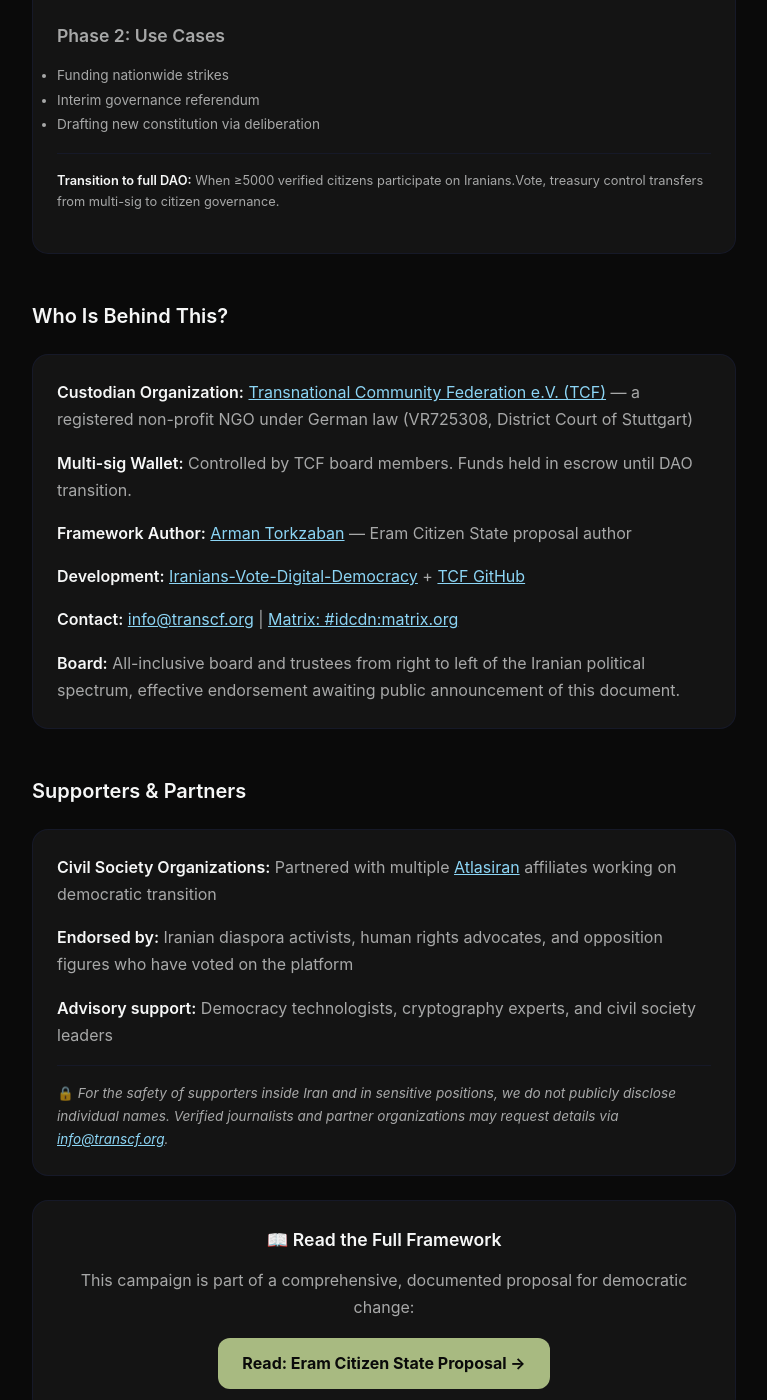
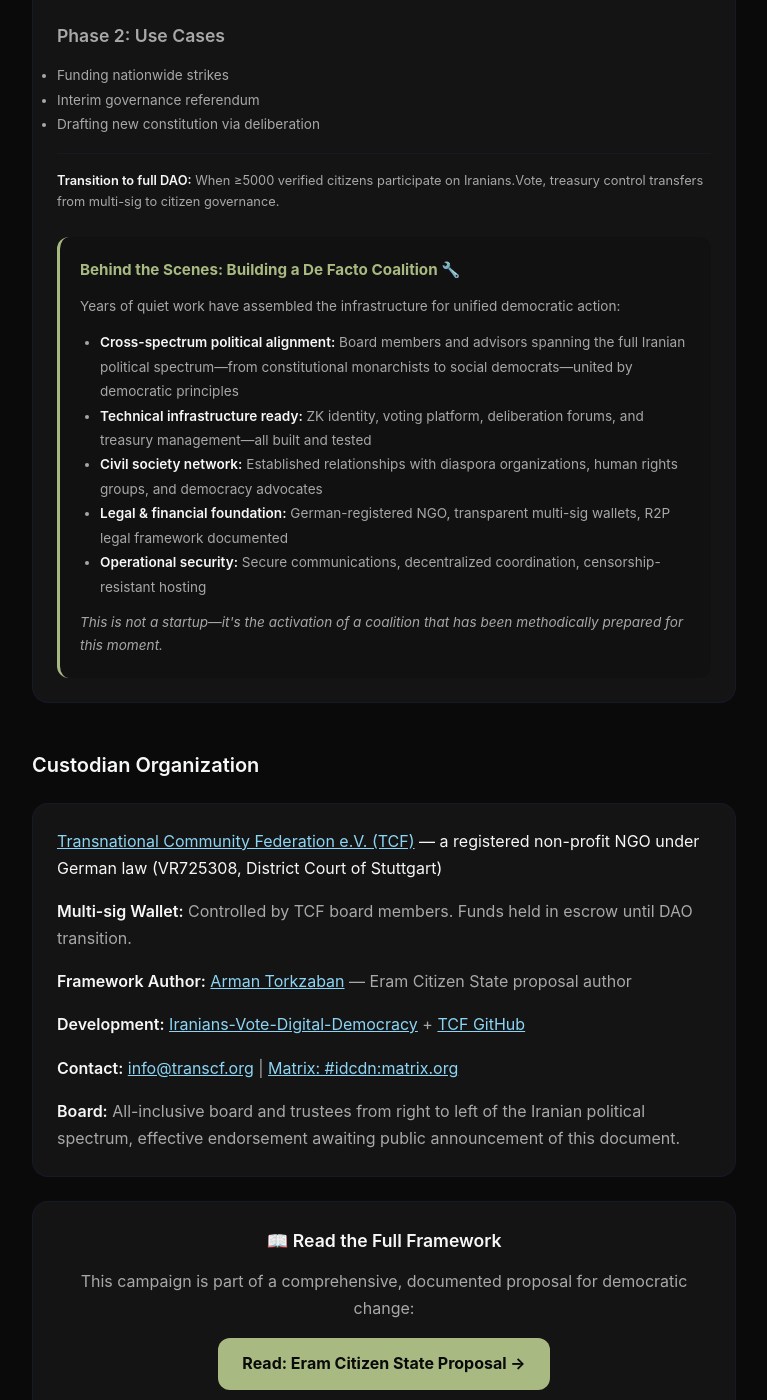
Before and after one commit to cyberdemocracy-eth/campaign-website, a Jekyll site: the page built from index.html, in a window 1280 px wide and 1400 px high, scrolled down 5337 px. Shown: the whole window, without its empty margins (256-1023 px from the left). Built offline with Jekyll 4.4.1, drawn with Linux system fonts in a browser that asks for light colours; some of the changed text lies outside the part shown.

Commit message:
Refine content and structure in index.html: remove unnecessary icons, update section titles, and enhance clarity of the custodian organization details.

```diff
--- a/index.html
+++ b/index.html
@@ -80,7 +80,7 @@
     <li><strong>INID SDK</strong>: <a href="https://github.com/Iranians-Vote-Digital-Democracy/INIDOSDK" target="_blank" rel="noopener" style="color: var(--sky-blue);">github.com/Iranians-Vote-Digital-Democracy/INIDOSDK</a></li>
     <li><strong>ZK Passport</strong>: <a href="https://github.com/rarimo/#zk-passport" target="_blank" rel="noopener" style="color: var(--sky-blue);">github.com/rarimo/#zk-passport</a></li>
   </ul>
-  <p style="font-size: 0.85rem; background: var(--bg-secondary); padding: 0.75rem; border-radius: var(--radius-button);">⚡ <strong>Zero-Knowledge Proof</strong> means: the system knows you're a real, unique Iranian citizen, but cannot identify who you are. The regime cannot trace your participation.</p>
+  <p style="font-size: 0.85rem; background: var(--bg-secondary); padding: 0.75rem; border-radius: var(--radius-button);"><strong>Zero-Knowledge Proof</strong> means: the system knows you're a real, unique Iranian citizen, but cannot identify who you are. The regime cannot trace your participation.</p>
 
   <h3 style="color: var(--sand-beige); margin-top: 2rem;">Step 2: Deliberate on Fediverse Forums 🏛️</h3>
   <p>Join existing ZK-verified discussion spaces built on Fediverse. AI assistants help summarize arguments, link related ideas, and reduce polarization.</p>
@@ -96,7 +96,7 @@
 
   <h3 style="color: var(--soft-green); margin-top: 2rem;">Step 4: DAO Releases Funds (≥5000 Votes)💰</h3>
   <p>When a proposal reaches <strong>≥5000 verified citizen votes</strong>, the <a href="https://github.com/dexe-network/DeXe-Protocol" target="_blank" rel="noopener" style="color: var(--sky-blue);">DeXe DAO protocol</a> automatically executes the funding. No individual controls the treasury.</p>
-  <p style="font-size: 0.85rem; background: var(--bg-secondary); padding: 0.75rem; border-radius: var(--radius-button);">🔍 All transactions are on-chain, auditable, and non-custodial. The regime cannot seize funds.</p>
+  <p style="font-size: 0.85rem; background: var(--bg-secondary); padding: 0.75rem; border-radius: var(--radius-button);">All transactions are on-chain, auditable, and non-custodial. The regime cannot seize funds.</p>
 </div>
 
 <h2>Proposed Budget Allocation</h2>
@@ -205,12 +205,25 @@
   <p style="font-size: 0.8rem; color: var(--text-secondary); margin-top: 1rem; padding-top: 1rem; border-top: 1px solid var(--border-color);">
     <strong>Transition to full DAO:</strong> When ≥5000 verified citizens participate on Iranians.Vote, treasury control transfers from multi-sig to citizen governance.
   </p>
+
+  <div style="background: var(--bg-secondary); padding: 1.25rem; border-radius: var(--radius-button); margin-top: 1.5rem; border-left: 3px solid var(--soft-green);">
+    <h4 style="color: var(--soft-green); margin: 0 0 0.75rem 0; font-size: 0.95rem;">Behind the Scenes: Building a De Facto Coalition 🔧</h4>
+    <p style="font-size: 0.85rem; color: var(--text-secondary); margin-bottom: 0.75rem;">Years of quiet work have assembled the infrastructure for unified democratic action:</p>
+    <ul style="font-size: 0.85rem; color: var(--text-secondary); line-height: 1.8; margin: 0; padding-left: 1.25rem;">
+      <li><strong>Cross-spectrum political alignment:</strong> Board members and advisors spanning the full Iranian political spectrum—from constitutional monarchists to social democrats—united by democratic principles</li>
+      <li><strong>Technical infrastructure ready:</strong> ZK identity, voting platform, deliberation forums, and treasury management—all built and tested</li>
+      <li><strong>Civil society network:</strong> Established relationships with diaspora organizations, human rights groups, and democracy advocates</li>
+      <li><strong>Legal & financial foundation:</strong> German-registered NGO, transparent multi-sig wallets, R2P legal framework documented</li>
+      <li><strong>Operational security:</strong> Secure communications, decentralized coordination, censorship-resistant hosting</li>
+    </ul>
+    <p style="font-size: 0.85rem; color: var(--text-secondary); margin-top: 0.75rem; margin-bottom: 0;"><em>This is not a startup—it's the activation of a coalition that has been methodically prepared for this moment.</em></p>
+  </div>
 </div>
 
-<h2>Who Is Behind This?</h2>
+<h2>Custodian Organization</h2>
 
 <div style="background: var(--bg-card); padding: 1.5rem; border-radius: var(--radius-card); margin: 1.5rem 0; border: 1px solid var(--border-color);">
-  <p style="margin-bottom: 1rem;"><strong>Custodian Organization:</strong> <a href="https://transcf.org/about-us/" target="_blank" rel="noopener" style="color: var(--sky-blue);">Transnational Community Federation e.V. (TCF)</a> — a registered non-profit NGO under German law (VR725308, District Court of Stuttgart)</p>
+  <a href="https://transcf.org/about-us/" target="_blank" rel="noopener" style="color: var(--sky-blue);">Transnational Community Federation e.V. (TCF)</a> — a registered non-profit NGO under German law (VR725308, District Court of Stuttgart)</p>
   <p style="margin-bottom: 1rem;"><strong>Multi-sig Wallet:</strong> Controlled by TCF board members. Funds held in escrow until DAO transition.</p>
   <p style="margin-bottom: 1rem;"><strong>Framework Author:</strong> <a href="https://github.com/armantorkzaban" target="_blank" rel="noopener" style="color: var(--sky-blue);">Arman Torkzaban</a> — Eram Citizen State proposal author</p>
   <p style="margin-bottom: 1rem;"><strong>Development:</strong> <a href="https://github.com/Iranians-Vote-Digital-Democracy" target="_blank" rel="noopener" style="color: var(--sky-blue);">Iranians-Vote-Digital-Democracy</a> + <a href="https://github.com/tcfev" target="_blank" rel="noopener" style="color: var(--sky-blue);">TCF GitHub</a></p>
@@ -218,16 +231,6 @@
   <p style="margin-bottom: 0;"><strong>Board:</strong> All-inclusive board and trustees from right to left of the Iranian political spectrum, effective endorsement awaiting public announcement of this document.</p>
 </div>
 
-<h2>Supporters & Partners</h2>
-
-<div style="background: var(--bg-card); padding: 1.5rem; border-radius: var(--radius-card); margin: 1.5rem 0; border: 1px solid var(--border-color);">
-  <p style="margin-bottom: 1rem;"><strong>Civil Society Organizations:</strong> Partnered with multiple <a href="https://atlasiran.github.io/Atlas-website/" target="_blank" rel="noopener" style="color: var(--sky-blue);">Atlasiran</a> affiliates working on democratic transition</p>
-  <p style="margin-bottom: 1rem;"><strong>Endorsed by:</strong> Iranian diaspora activists, human rights advocates, and opposition figures who have voted on the platform</p>
-  <p style="margin-bottom: 1rem;"><strong>Advisory support:</strong> Democracy technologists, cryptography experts, and civil society leaders</p>
-  <p style="font-size: 0.85rem; color: var(--text-secondary); margin-bottom: 0; padding-top: 1rem; border-top: 1px solid var(--border-color);">
-    🔒 <em>For the safety of supporters inside Iran and in sensitive positions, we do not publicly disclose individual names. Verified journalists and partner organizations may request details via <a href="mailto:info@transcf.org" style="color: var(--sky-blue);">info@transcf.org</a>.</em>
-  </p>
-</div>
 
 <div style="background: var(--bg-card); padding: 1.5rem; border-radius: var(--radius-card); margin: 1.5rem 0; text-align: center; border: 1px solid var(--border-color);">
   <h3 style="color: var(--mist-gray); margin-top: 0;">📖 Read the Full Framework</h3>
```
